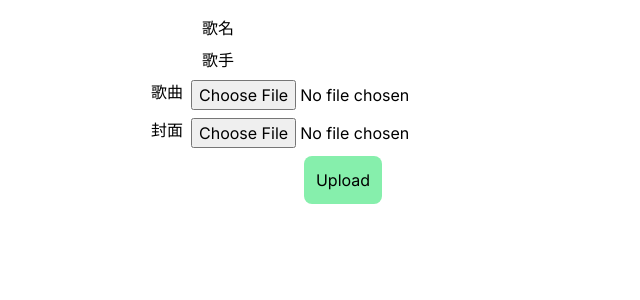
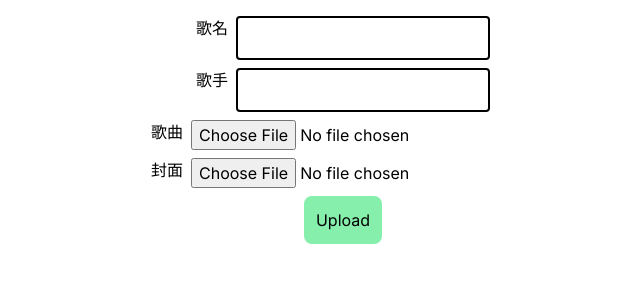
Before and after one commit to yishen-huang/NextJS-music, a Next.js app: page /audio/upload in a window 1280 px wide. Shown: the top 300 px of the page, without its empty margins (297-937 px from the left). Built offline with nearby package versions, Linux system fonts and the light colour scheme.

Commit message:
feat: update audio upload page and global styles, and modify feature configuration in .1024feature-file

```diff
--- a/app/audio/upload/page.tsx
+++ b/app/audio/upload/page.tsx
@@ -63,13 +63,13 @@ export default function UploadAudioPage() {
             </div>}
             <div className={'flex flex-row gap-2'}>
                 <label htmlFor="title">歌名</label>
-                <input className={'px-1'} type="text"
+                <input className={'px-1 song-name-field'} type="text"
                        onChange={(e) => setTitle(e.target.value)}
                        name={'title'} value={title}/>
             </div>
             <div className={'flex flex-row gap-2'}>
                 <label htmlFor="singer">歌手</label>
-                <input className={'px-1'} type="text"
+                <input className={'px-1 singer-field'} type="text"
                        onChange={(e) => setSinger(e.target.value)}
                        name={'singer'} value={singer}/>
             </div>
--- a/app/globals.css
+++ b/app/globals.css
@@ -18,3 +18,11 @@ button {
   left: 50%;
   transform: translate(-50%, -50%);
 }
+
+/* Add border styles for 歌手 (Singer) and 歌名 (Song Name) fields */
+.singer-field,
+.song-name-field {
+  border: 2px solid #000; /* Black border with 2px thickness */
+  padding: 8px; /* Add some padding inside the fields */
+  border-radius: 4px; /* Slightly rounded corners */
+}
```
Also changed, not shown: 1 other file (tests, documents, lock files or other folders).
